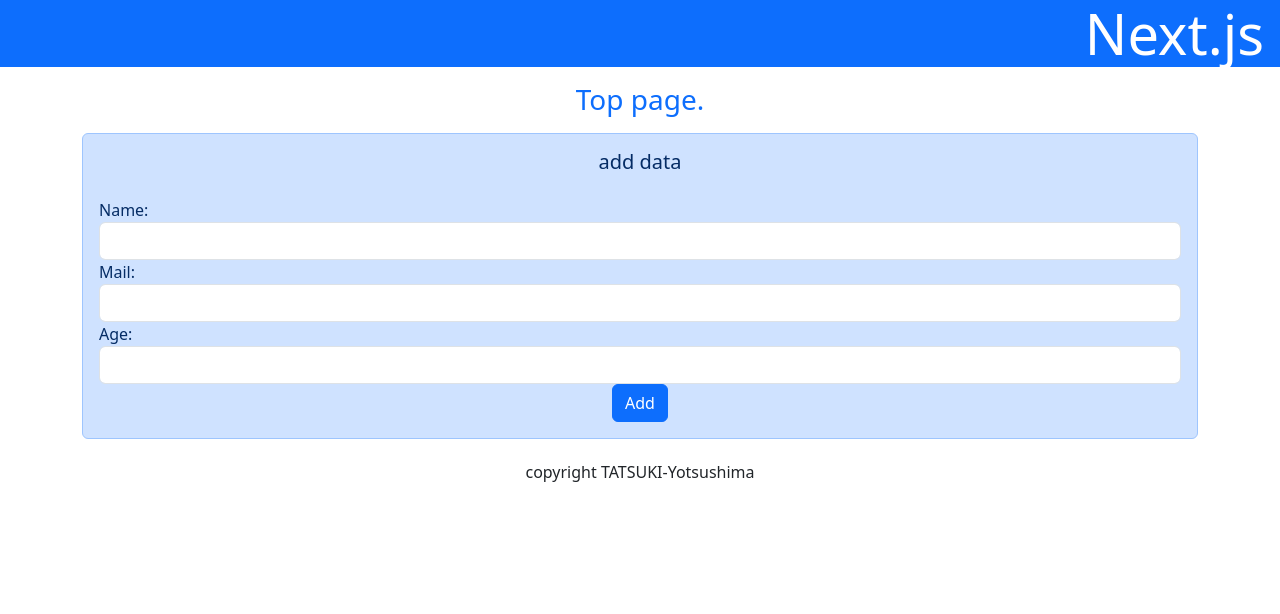
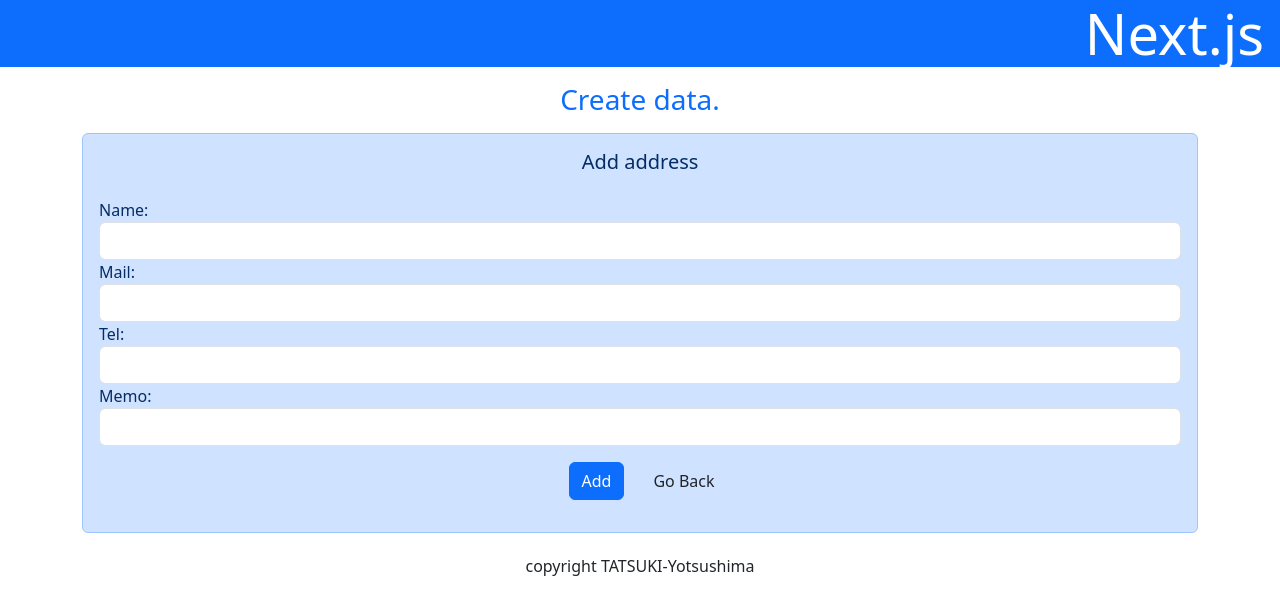
Before and after one commit to Tatsupopopo/next_app, a Next.js app: page /add in a window 1280 px wide. Shown: the top 614 px of the page. Built offline with nearby package versions, Linux system fonts and the light colour scheme; no server answers; sample sign-in values are in the browser's storage.

Commit message:
Adding add Page

```diff
--- a/app/add/page.js
+++ b/app/add/page.js
@@ -3,20 +3,31 @@
 import "bootstrap/dist/css/bootstrap.min.css";
 import Script from "next/script";
 import Layout from "../components/layout";
-import { getFirestore, collection, getDocs, addDoc } from "firebase/firestore";
-import "../components/fire";
+
 import { useState, useEffect } from "react";
-import { useRouter } from "next/navigation"; // appルーターの場合はこっちからimportする
 
-const db = getFirestore();
+import { db, auth } from "../components/fire";
+import { collection, addDoc } from "firebase/firestore";
+import { useRouter } from "next/navigation";
 
 export default function Add() {
-  const [message, setMessage] = useState("add data");
+  const [message, setMessage] = useState("Add address");
   const [name, setName] = useState("");
   const [mail, setMail] = useState("");
-  const [age, setAge] = useState(0);
+  const [tel, setTel] = useState(null);
+  const [memo, setMemo] = useState("");
   const router = useRouter();
 
+  // ログインしていなければトップへ戻る
+  useEffect(() => {
+    if (auth.currentUser == null) {
+      router.push("/");
+    } else {
+      return;
+    }
+  }, []);
+
+  // フォーム入力時の挙動
   const onChangeName = (e) => {
     setName(e.target.value);
   };
@@ -25,20 +36,31 @@ export default function Add() {
     setMail(e.target.value);
   };
 
-  const onChangeAge = (e) => {
-    setAge(e.target.value);
+  const onChangeTel = (e) => {
+    setTel(e.target.value);
   };
 
-  async function doAction(e) {
-    const ob = { name: name, mail: mail, age: age };
-    await addDoc(collection(db, "mydata"), ob); // コレクションにaddする関数
+  const onChangeMemo = (e) => {
+    setMemo(e.target.value);
+  };
+
+  // 登録ボタン押下時の挙動
+  const doAction = async () => {
+    const email = auth.currentUser.email;
+    const ob = { name: name, mail: mail, tel: tel, memo: memo, flag: false };
+    await addDoc(collection(db, "address", email, "address"), ob); // コレクションにaddする関数
 
     router.push("/"); //ページ遷移 router に push する.
-  }
+  };
+
+  // トップに戻る
+  const goBack = () => {
+    router.push("/");
+  };
 
   return (
     <div>
-      <Layout header="Next.js" title="Top page.">
+      <Layout header="Next.js" title="Create data.">
         <div className="alert alert-primary text-center">
           <h5 className="mb-4">{message}</h5>
           <div className="text-left">
@@ -59,19 +81,35 @@ export default function Add() {
               />
             </div>
             <div className="form-group">
-              <label>Age:</label>
+              <label>Tel:</label>
               <input
                 type="number"
-                onChange={onChangeAge}
+                onChange={onChangeTel}
+                className="form-control"
+              />
+            </div>
+            <div className="form-group">
+              <label>Memo:</label>
+              <input
+                type="text"
+                onChange={onChangeMemo}
                 className="form-control"
               />
             </div>
           </div>
-          <button onClick={doAction} className="btn btn-primary">
+          <button onClick={doAction} className="btn btn-primary m-3">
             Add
+          </button>
+          <button onClick={goBack} className="btn">
+            Go Back
           </button>
         </div>
       </Layout>
+
+      <Script
+        src="https://cdn.jsdelivr.net/npm/bootstrap@5.3.2/dist/js/bootstrap.bundle.min.js"
+        strategy="afterInteractive"
+      />
     </div>
   );
 }
```
